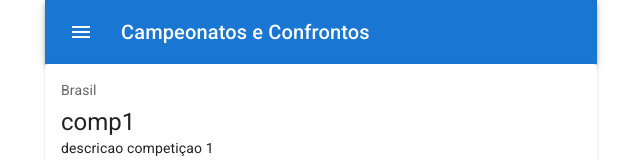
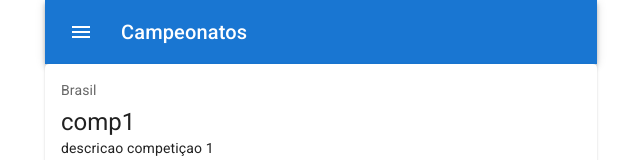
Before and after one commit to zecazeco/lista-campeonatos-estudos, a React (Create React App) app: page / in a window 1280 px wide. Shown: the top 160 px of the page, without its empty margins (319-959 px from the left). Built offline with nearby package versions, Linux system fonts and the light colour scheme.

Commit message:
alterada top bar

```diff
--- a/src/App.tsx
+++ b/src/App.tsx
@@ -1,39 +1,12 @@
 import React from 'react';
 import { BrowserRouter } from 'react-router-dom';
-import AppBar from '@mui/material/AppBar';
-import Box from '@mui/material/Box';
-import Toolbar from '@mui/material/Toolbar';
-import Typography from '@mui/material/Typography';
-import IconButton from '@mui/material/IconButton';
-import MenuIcon from '@mui/icons-material/Menu';
-
 import AppRouter from './routes';
 
 function App() {
   return (
-    <>
-      <Box sx={{ flexGrow: 1 }}>
-        <AppBar position="static">
-          <Toolbar>
-            <IconButton
-              size="large"
-              edge="start"
-              color="inherit"
-              aria-label="menu"
-              sx={{ mr: 2 }}
-            >
-              <MenuIcon />
-            </IconButton>
-            <Typography variant="h6" component="div" sx={{ flexGrow: 1 }}>
-              Campeonatos e Confrontos
-            </Typography>
-          </Toolbar>
-        </AppBar>
-      </Box>
-      <BrowserRouter>
-        <AppRouter />
-      </BrowserRouter>
-    </>
+    <BrowserRouter>
+      <AppRouter />
+    </BrowserRouter>
   );
 }
 
--- /dev/null
+++ b/src/components/TopBar/index.tsx
@@ -0,0 +1,34 @@
+import React from 'react';
+import AppBar from '@mui/material/AppBar';
+import Box from '@mui/material/Box';
+import Toolbar from '@mui/material/Toolbar';
+import Typography from '@mui/material/Typography';
+import IconButton from '@mui/material/IconButton';
+import MenuIcon from '@mui/icons-material/Menu';
+
+import { ITopBar } from '../../interfaces/topBar';
+
+function TopBar({ title }: ITopBar) {
+  return (
+    <Box sx={{ flexGrow: 1 }}>
+      <AppBar position="static">
+        <Toolbar>
+          <IconButton
+            size="large"
+            edge="start"
+            color="inherit"
+            aria-label="menu"
+            sx={{ mr: 2 }}
+          >
+            <MenuIcon />
+          </IconButton>
+          <Typography variant="h6" component="div" sx={{ flexGrow: 1 }}>
+            { title }
+          </Typography>
+        </Toolbar>
+      </AppBar>
+    </Box>
+  );
+}
+
+export default TopBar;
--- a/src/components/index.tsx
+++ b/src/components/index.tsx
@@ -1,2 +1,3 @@
 export { default as Match } from './Match';
 export { default as Competition } from './Competition';
+export { default as TopBar } from './TopBar';
--- /dev/null
+++ b/src/interfaces/topBar.tsx
@@ -0,0 +1,3 @@
+export interface ITopBar {
+  title: string;
+}
--- a/src/pages/CompetitionsList/index.tsx
+++ b/src/pages/CompetitionsList/index.tsx
@@ -1,18 +1,18 @@
 import React from 'react';
 import Stack from '@mui/material/Stack';
-
-import { Competition } from '../../components';
+import { Competition, TopBar } from '../../components';
 
 function CompetitionsList() {
   return (
-    <div>
+    <>
+      <TopBar title="Campeonatos" />
       <Stack spacing={2}>
         <Competition name="comp1" country="Brasil" description="descricao competiçao 1" />
         <Competition name="comp2" country="Brasil" description="descricao competiçao 2" />
         <Competition name="comp3" country="Brasil" description="descricao competiçao 3" />
         <Competition name="comp4" country="Brasil" description="descricao competiçao 4" />
       </Stack>
-    </div>
+    </>
   );
 }
 
--- a/src/pages/MatchesList/index.tsx
+++ b/src/pages/MatchesList/index.tsx
@@ -1,16 +1,19 @@
 import React from 'react';
 import Stack from '@mui/material/Stack';
 
-import { Match } from '../../components';
+import { Match, TopBar } from '../../components';
 
 function MatchesList() {
   return (
+    <>
+      <TopBar title="Partidas" />
       <Stack spacing={2}>
         <Match date="27/05/2022" home="home" away="away" competition="campeonato brasileiro" />
         <Match date="27/05/2022" home="home" away="away" competition="campeonato brasileiro" />
         <Match date="27/05/2022" home="home" away="away" competition="campeonato brasileiro" />
         <Match date="27/05/2022" home="home" away="away" competition="campeonato brasileiro" />
       </Stack>
+    </>
   );
 }
 
```
Lines whose indentation alone changed are shown as unchanged.
